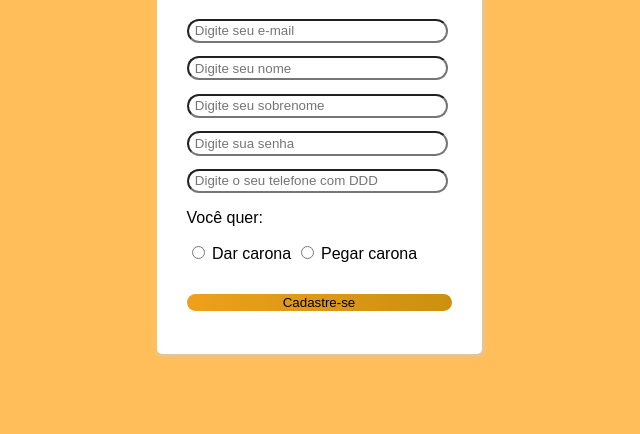
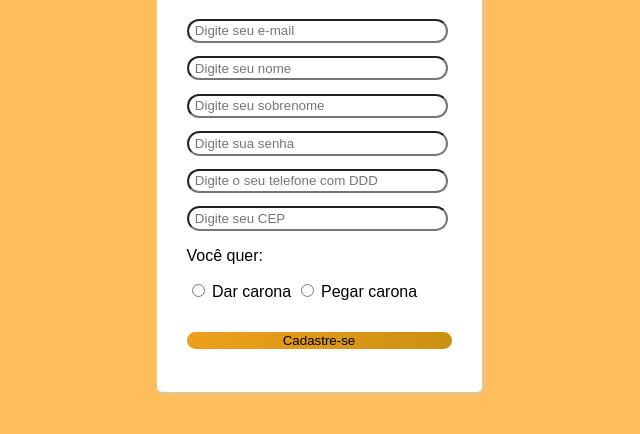
Before and after one commit to ICEI-PUCMinas-PSG-SI-TI/sg_n_2022-1-caron-match, a plain HTML site: page codigo/Cadastro/CadastroCaron.html in a window 1280 px wide. Shown: the part 248-682 px from the top of the page, without its empty margins (321-961 px from the left). Drawn offline with Linux system fonts and the light colour scheme.

Commit message:
Update CadastroCaron.html

```diff
--- a/codigo/Cadastro/CadastroCaron.html
+++ b/codigo/Cadastro/CadastroCaron.html
@@ -38,6 +38,9 @@
             <div class="card-group">
                 <input type="text" id="telefone" name="telefone" placeholder=" Digite o seu telefone com DDD">
             </div>
+            <div class="card-group">
+                <input type="text" id="cep" name="cep" placeholder=" Digite seu CEP">
+            </div>
             <p> Você quer: </p>
             <input type="radio" id="dar" name="escolha" value="dar" required>
             <label for="escolha"> Dar carona</label>
```
